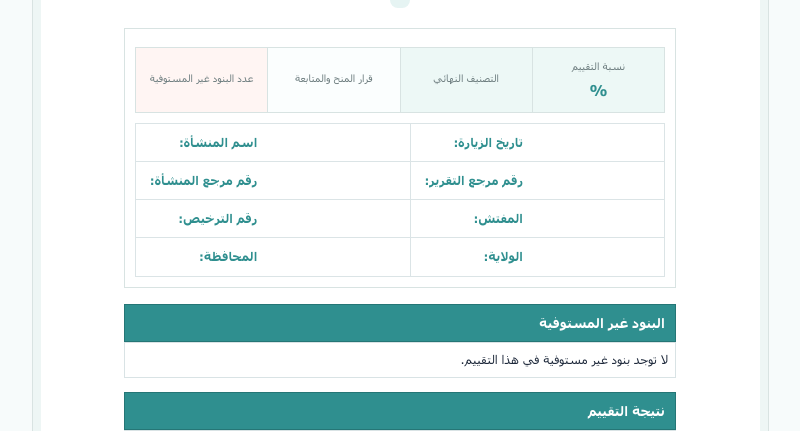
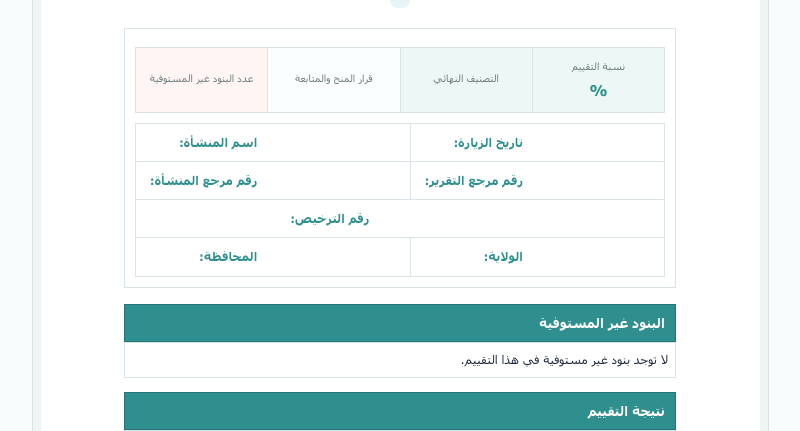
Before and after one commit to majidalaamri85-cmd/final-food-safety, a Django app: template inspections/templates/inspections/evaluation_pdf_official.html in a window 1280 px wide. Shown: the part 192-623 px from the top of the page, without its empty margins (240-1040 px from the left). Run offline with Django 5.2, Linux system fonts and the light colour scheme; the template is opened without the code that fills it, so the values that code supplies are empty.

Commit message:
Remove inspector field from PDF report

```diff
--- a/inspections/templates/inspections/evaluation_pdf_official.html
+++ b/inspections/templates/inspections/evaluation_pdf_official.html
@@ -559,15 +559,7 @@
               </td>
             </tr>
             <tr>
-              <td>
-                <table class="field-row">
-                  <tr>
-                    <td class="field-value">{{ evaluation.inspector.get_full_name|default:''|arabic_pdf }}</td>
-                    <td class="field-label">{{ 'المفتش:'|arabic_pdf }}</td>
-                  </tr>
-                </table>
-              </td>
-              <td>
+              <td colspan="2">
                 <table class="field-row">
                   <tr>
                     <td class="field-value">{{ evaluation.establishment.license_no|arabic_digits }}</td>
```
